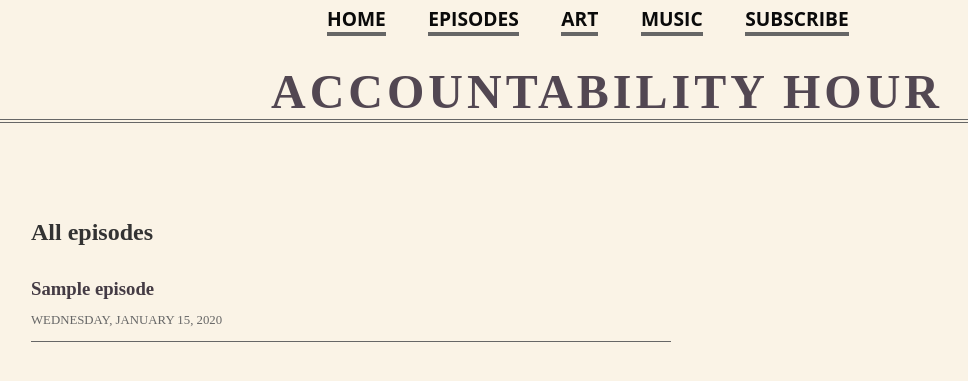
After one commit to naclonts/podcast, a Django app: page /podcast/ in a window 1280 px wide. The commit adds this page. Shown: the top 381 px of the page, without its empty margins (33-1001 px from the left). Run offline with Django 3.2, Linux system fonts and the light colour scheme; tables that the repository leaves empty hold one stand-in row (values such as "Sample post").

Commit message:
added episode list page

```diff
--- a/podcast/static/podcast/css/episode-detail.css
+++ b/podcast/static/podcast/css/episode-detail.css
@@ -15,6 +15,10 @@
     padding: 0;
 }
 
+.category-header {
+    margin: 5% 0 5% 0;
+}
+
 /* Widescreen */
 @media screen and (min-width: 600px) {
     .episode-container {
--- /dev/null
+++ b/podcast/templates/podcast/episode_list.html
@@ -0,0 +1,35 @@
+{% extends "base.html" %}
+{% load static %}
+
+{% block stylesheets %}
+<link rel="stylesheet" href="{% static "podcast/css/episode-detail.css" %}" type="text/css" />
+<link rel="stylesheet" href="{% static "css/home-page.css" %}" type="text/css" />
+{% endblock %}
+
+{% block content %}
+<body>
+    <h1 class="podcast-title"><a class="nostyle" href="https://nathanclonts.com/podcast"
+                                 title="Accountability Hour">
+                                 Accountability Hour
+                             </a></h1>
+
+
+
+    <div class="episode-list">
+        <h2 class="category-header">All episodes</h2>
+        {% for episode in episodes %}
+        <div class="episode-summary">
+            <h3 class="episode-title">
+                <a class="nostyle" href="{% url 'podcast:episode' slug=episode.slug %}">{{ episode.title }}</a>
+            </h3>
+            <p class="episode-date">{{ episode.publish_date|date:"l, F d, Y" }}</p>
+        </div>
+        {% endfor %}
+    </div>
+
+</body>
+{% endblock %}
+
+{% block scripts %}
+<!--<script src="{% static "js/blog-background.js" %}" type="text/javascript" ></script>-->
+{% endblock %}
--- a/podcast/urls.py
+++ b/podcast/urls.py
@@ -5,4 +5,5 @@ from . import views
 urlpatterns = [
     url(r'^$', views.episode_list, name='episode_list'),
     url(r'^episode/(?P<slug>[\w\-]+)$', views.EpisodeView.as_view(), name='episode'),
+    url(r'^episodes$', views.episode_list, name='episode_list'),
 ]
--- a/static/css/base-styles.css
+++ b/static/css/base-styles.css
@@ -54,5 +54,4 @@ body, html {
 a.nostyle {
     text-decoration: inherit;
     color: inherit;
-    cursor: auto;
 }
--- a/templates/base.html
+++ b/templates/base.html
@@ -19,7 +19,7 @@
                 <nav id="menu">
                     <ul>
                         <li><a href="https://nathanclonts.com/podcast">home</a></li>
-                        <li><a href="#">episodes</a></li>
+                        <li><a href="https://nathanclonts.com/podcast/episodes">episodes</a></li>
                         <li><a href="#">art</a></li>
                         <li><a href="#">music</a></li>
                         <li><a href="#">subscribe</a></li>
```
